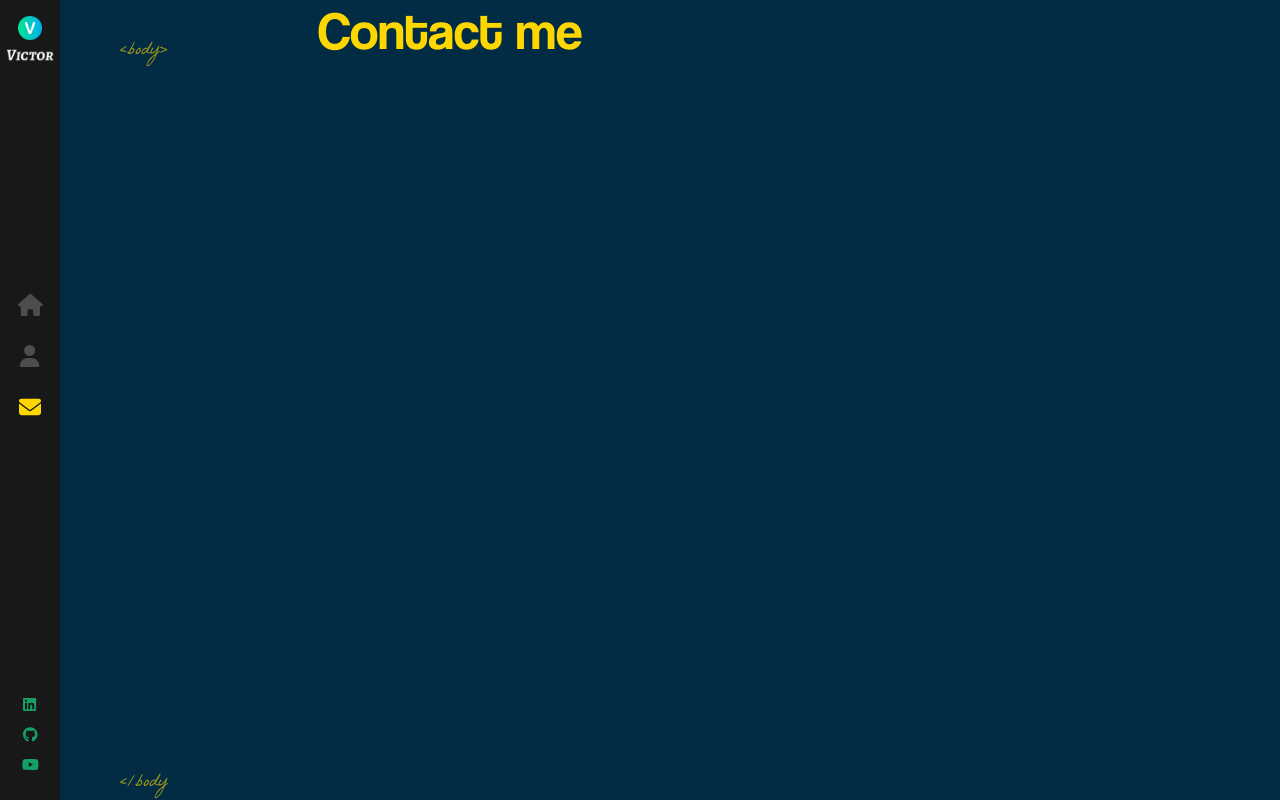
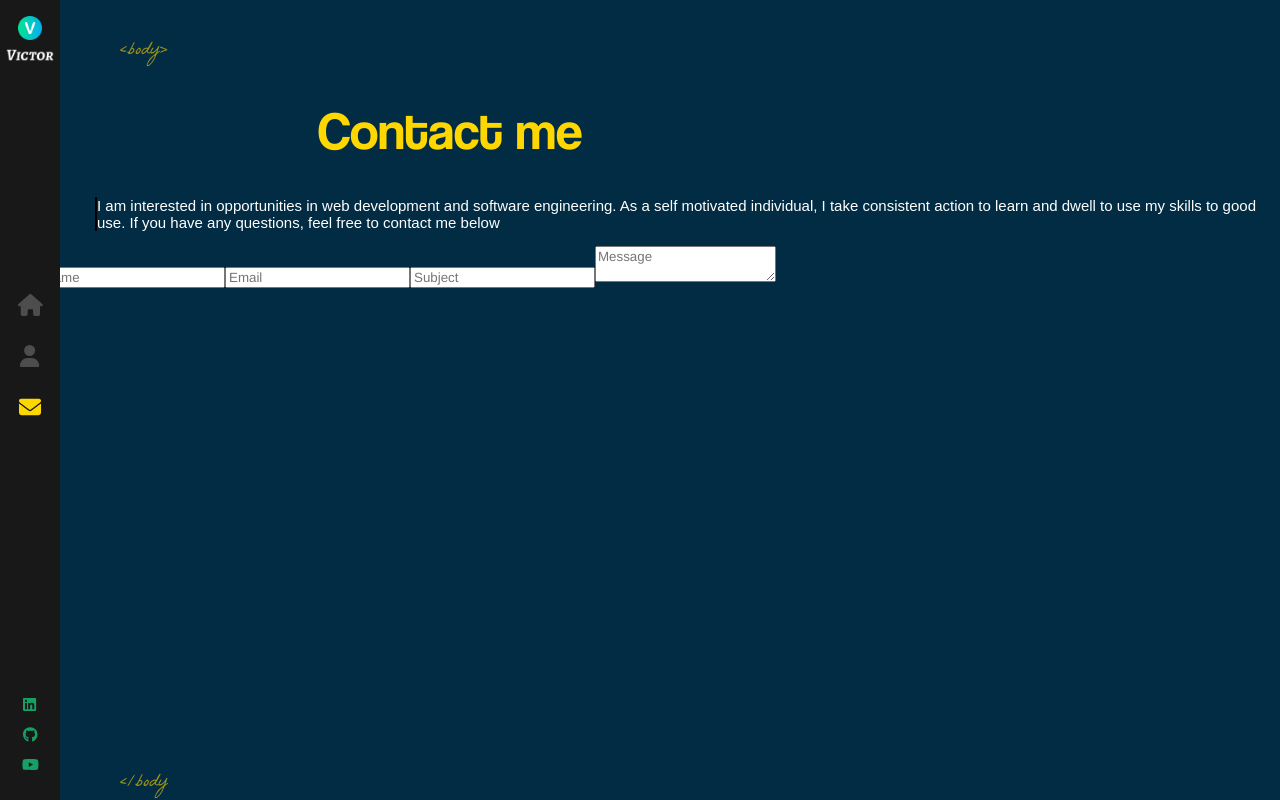
Before and after one commit to victorgarrido1/react-portfolio, a React (Create React App) app in the folder react-portfolio/: page /contact in a window 1280 px wide. Built offline with nearby package versions, Linux system fonts and the light colour scheme.

Commit message:
adding contact page structure

```diff
--- a/react-portfolio/src/App.scss
+++ b/react-portfolio/src/App.scss
@@ -1,7 +1,6 @@
 $primary-color: #ffd700;
 
 @import 'animate.css';
-
 
 @font-face {
   font-family: 'Helvetica Neue';
@@ -16,11 +15,7 @@ $primary-color: #ffd700;
   src: url('assets/fonts/CoolveticaRg-Regular.woff2') format('woff2');
 }
 
-
 input,
 textarea {
   font-family: 'Helvetica Neue';
 }
-
-//5 miinute  ar,
-// https://www.youtube.com/watch?v=bmpI252DmiI
--- a/react-portfolio/src/components/About/index.scss
+++ b/react-portfolio/src/components/About/index.scss
@@ -18,11 +18,13 @@ p {
   margin-left: 95px;
   border-left: 2px solid black; /* Added border on the left side */
   font-style: 13px;
+  font-size: 15px;
   color: #fff;
   font-family: sans-serif;
   font-weight: 300;
   min-width: fit-content;
   animation: pulse 1s;
+
 
   &:nth-of-type(1) {
     animation-delay: 1.1s;
@@ -39,9 +41,9 @@ q {
   display: flex;
   justify-content: center;
   align-items: center;
-  width: 60vm;
-  margin-left: 50px;
-  font-style: 10px;
+  width: 60vw; /* Changed from vm to vw (viewport width) */
+  margin-left: 85px;
+  font-size: 20px; /* Changed from font-style to font-size */
   color: #fff;
   font-family: sans-serif;
   font-weight: 300;
--- a/react-portfolio/src/components/Contact/index.js
+++ b/react-portfolio/src/components/Contact/index.js
@@ -1,15 +1,32 @@
-import './index.scss'
+import './index.scss';
 
 const Contact = () => {
-    return (
-        <>
-        <div className='container contact-page'></div>
-        <div className='text-zone'></div>
-        <h1>
-            Contact me
-        </h1>
-        </>
-    )
+  return (
+    <>
+      <div className="container contact-page "></div>
+      <div className="contact-text text-zone"> {/* Apply appropriate class names */}
+        <h1>Contact me</h1>
+        <p>
+          I am interested in opportunities in web development and software
+          engineering. As a self motivated individual, I take consistent action
+          to learn and dwell to use my skills to good use. If you have any
+          questions, feel free to contact me below{' '}
+        </p>
+        <div className="contact-form">
+            <form>
+                <ul>
+                    <li className="half">
+                        <input type="text" name="name" placeholder="Name" required />
+                        <input type="email" name="email" placeholder="Email" required />
+                        <input placeholder="Subject" type="text" name="subject" required />
+                        <textarea placeholder="Message" name="message" required></textarea>
+                    </li>
+                </ul>
+            </form>
+        </div>
+      </div>
+    </>
+  )
 }
 
-export default Contact
+export default Contact;
--- a/react-portfolio/src/components/Contact/index.scss
+++ b/react-portfolio/src/components/Contact/index.scss
@@ -1,3 +1,3 @@
-h1 {
-
-}
+.contact-text {
+    padding-top: 100px; /* Add padding to the top */
+  }
--- a/react-portfolio/src/index.css
+++ b/react-portfolio/src/index.css
@@ -20,4 +20,5 @@ code {
     monospace;
 }
 
+
 /* global css code */
```
